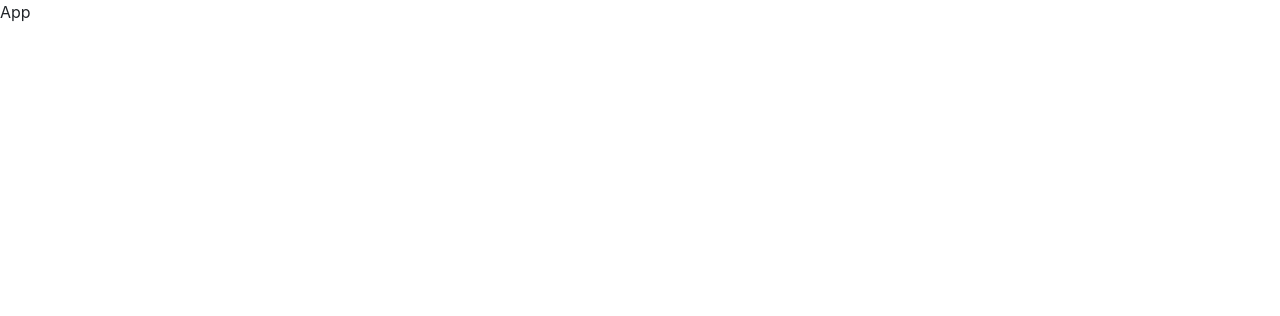
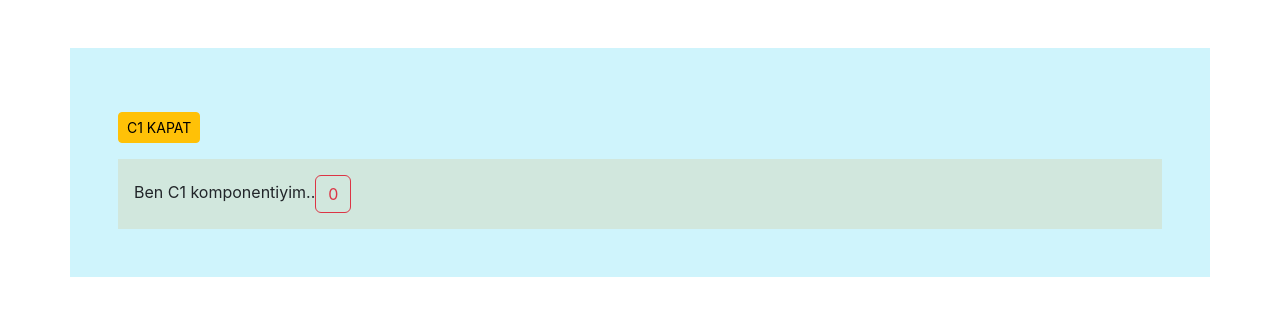
Before and after one commit to EgeKoksal/hafta10, a React (Create React App) app: page / in a window 1280 px wide. Shown: the top 316 px of the page. Built offline with nearby package versions, Linux system fonts and the light colour scheme.

Commit message:
mount unmount yapıldı

```diff
--- a/src/App.js
+++ b/src/App.js
@@ -1,9 +1,24 @@
+import { useEffect, useState } from "react";
+import C1 from "./C1";
 
 function App() {
+  const [c1Kapali, c1AcKapa] = useState(false)
+  const [sayac, setSayac] = useState(0)
+
+  function c1Kapat() {
+    c1AcKapa( eskiDeger => !eskiDeger )
+  }
+
   return (
     <>
-    <p>App</p>
+      <div className="container my-5 bg-info-subtle p-5">
+          <button onClick={c1Kapat} className="btn btn-warning btn-sm my-3">C1 KAPAT</button>
+
+          {!c1Kapali && <C1 sayac={sayac} setSayac={setSayac} />}
+
+      </div>
     </>
+
   );
 }
 
--- /dev/null
+++ b/src/C1.jsx
@@ -0,0 +1,20 @@
+import { useEffect, useState } from "react"
+
+function C1({sayac, setSayac}) {
+
+    useEffect( ()=>{
+        console.log("C1 render oldu");
+     } , [sayac] )
+
+    return (
+        <>
+            <div className="bg-success-subtle p-3">
+                Ben C1 komponentiyim..
+
+                <button onClick={ ()=>{ setSayac(eskiDeger=>eskiDeger+1) } } className="btn btn-outline-danger">{sayac}</button>
+            </div>
+        </>
+    )
+}
+
+export default C1
```
